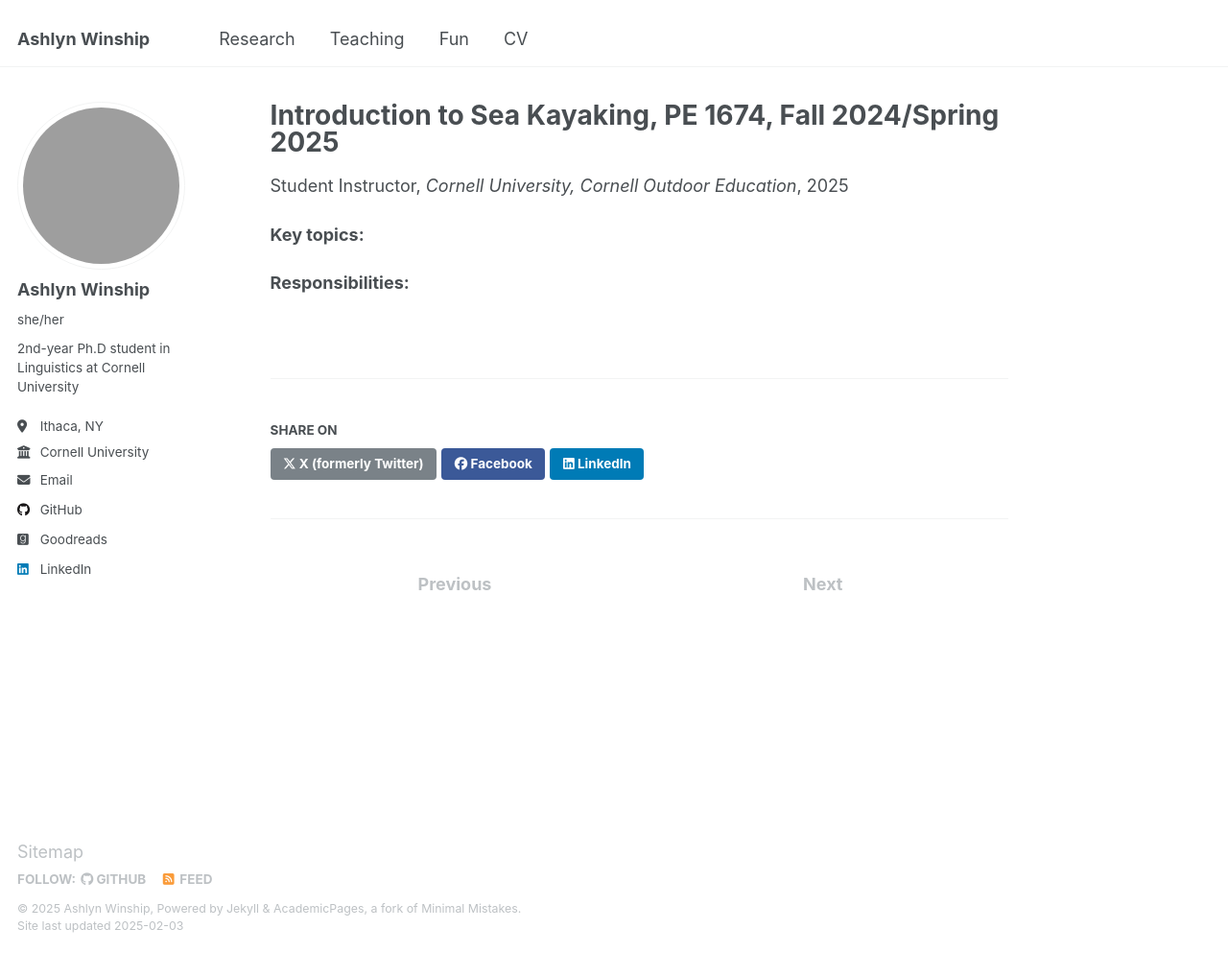
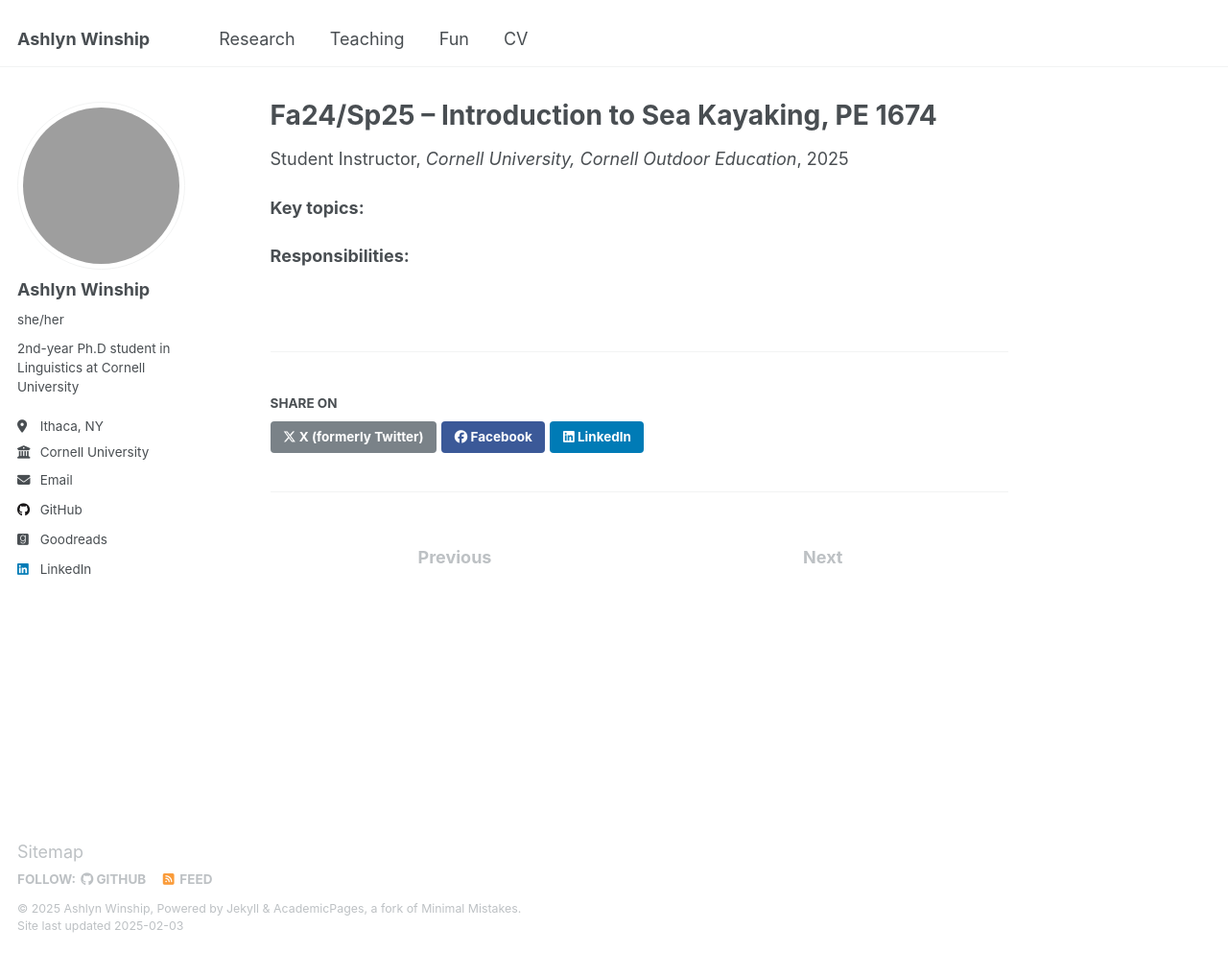
Before and after one commit to ashlynwinship/ashlynwinship.github.io, a Jekyll site: the page built from _teaching/kayaking.md, in a window 1280 px wide and 993 px high. Shown: the whole window at 96% size. Built offline with Jekyll 4.4.1, drawn with Linux system fonts in a browser that asks for light colours; grey boxes are pictures that could not be loaded.

Commit message:
Update kayaking.md

```diff
--- a/_teaching/kayaking.md
+++ b/_teaching/kayaking.md
@@ -1,5 +1,5 @@
 ---
-title: "Introduction to Sea Kayaking, PE 1674, Fall 2024/Spring 2025"
+title: "Fa24/Sp25 -- Introduction to Sea Kayaking, PE 1674"
 collection: teaching
 type: "Student Instructor"
 permalink: /teaching/kayaking
```
